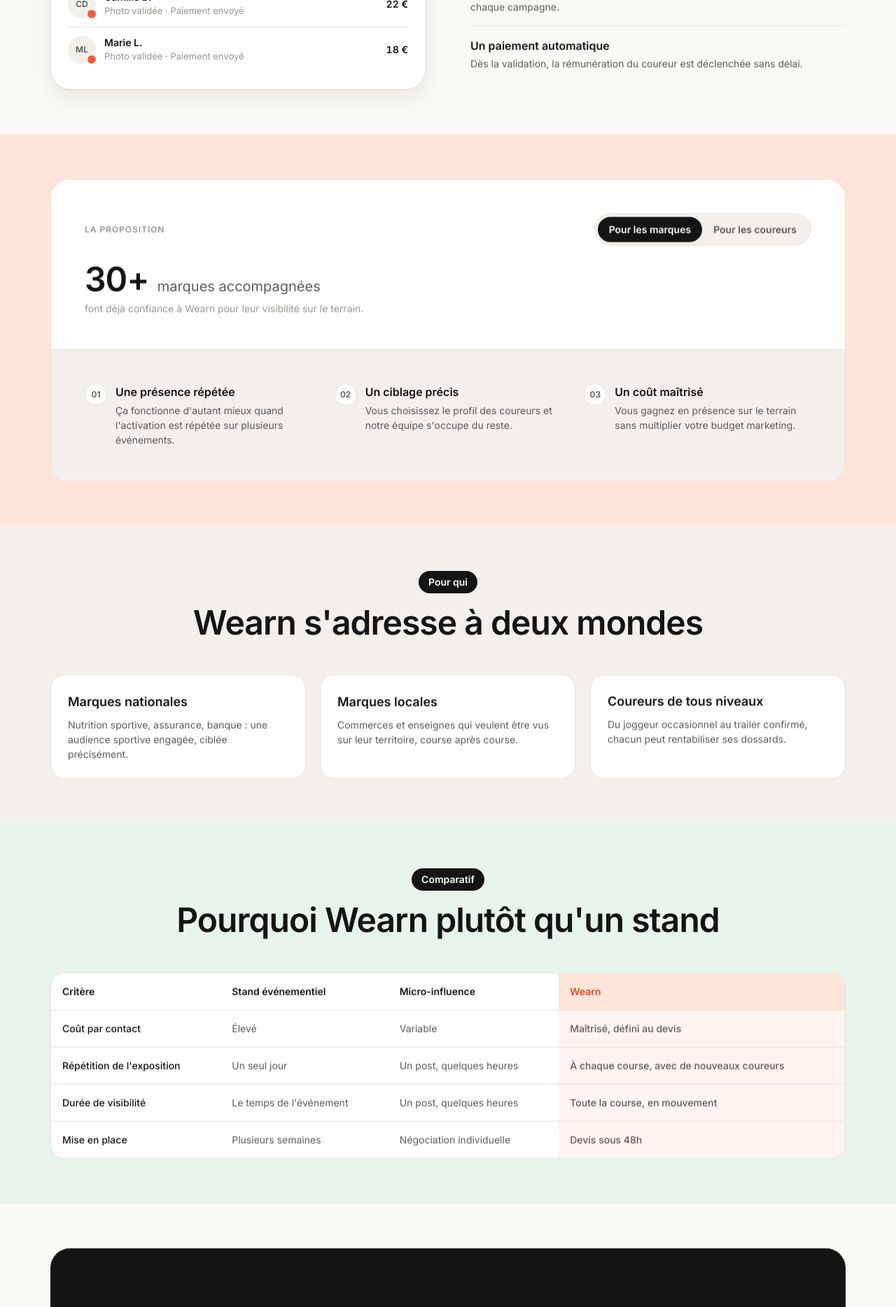
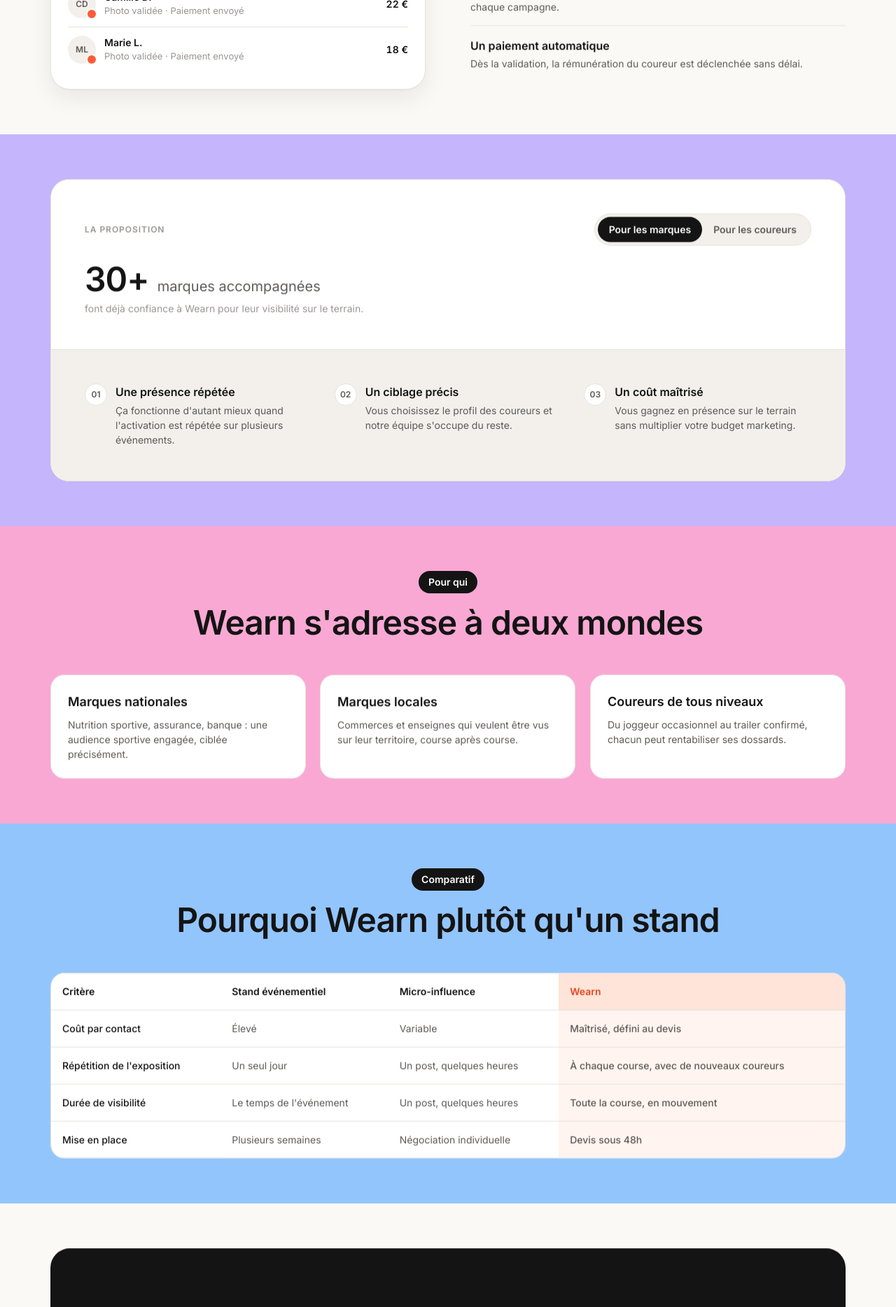
Before and after one commit to antoningrtpro/wearn-website, a Next.js app: page / in a window 1280 px wide. Shown: the part 3123-4991 px from the top of the page at 70% size. Built offline with nearby package versions, Linux system fonts and the light colour scheme; no server answers.

Commit message:
Revert "Replace ad-hoc pastel section backgrounds with the official palette"
This reverts commit f5beba547a1ad83d5714f56186099c4948357685.

```diff
--- a/app/contact/page.tsx
+++ b/app/contact/page.tsx
@@ -49,7 +49,7 @@
         </div>
       </section>
 
-      <div className="bg-accent-soft">
+      <div className="bg-[#F9A8D4]">
         <TargetsGrid
           id="avantages"
           eyebrow="Vos avantages"
@@ -62,7 +62,7 @@
         />
       </div>
 
-      <div className="bg-success-soft">
+      <div className="bg-[#93C5FD]">
         <section id="comparatif" className="mx-auto max-w-[1200px] px-6 py-12 sm:px-8 lg:py-16">
           <SectionIntro eyebrow="Comparatif" title="Pourquoi Wearn plutôt qu'un stand" />
           <ComparisonTable
--- a/app/coureurs/page.tsx
+++ b/app/coureurs/page.tsx
@@ -262,7 +262,7 @@
         ]}
       />
 
-      <div className="bg-success-soft">
+      <div className="bg-[#86EFAC]">
         <section id="exemples-gains" className="mx-auto max-w-[1200px] px-6 py-12 sm:px-8 lg:py-16">
           <SectionIntro
             eyebrow="En vrai"
@@ -280,7 +280,7 @@
         </section>
       </div>
 
-      <div className="bg-surface-muted">
+      <div className="bg-[#F9A8D4]">
         <TargetsGrid
           id="profils"
           eyebrow="Pour qui"
--- a/app/page.tsx
+++ b/app/page.tsx
@@ -192,7 +192,7 @@
         ]}
       />
 
-      <div className="bg-accent-soft">
+      <div className="bg-[#C4B5FD]">
         <ValueProposition
           id="avantages"
           eyebrow="La proposition"
@@ -239,7 +239,7 @@
         />
       </div>
 
-      <div className="bg-surface-muted">
+      <div className="bg-[#F9A8D4]">
         <TargetsGrid
           eyebrow="Pour qui"
           title="Wearn s'adresse à deux mondes"
@@ -251,7 +251,7 @@
         />
       </div>
 
-      <div className="bg-success-soft">
+      <div className="bg-[#93C5FD]">
         <section id="comparatif" className="mx-auto max-w-[1200px] px-6 py-12 sm:px-8 lg:py-16">
           <SectionIntro eyebrow="Comparatif" title="Pourquoi Wearn plutôt qu'un stand" />
           <ComparisonTable
```
